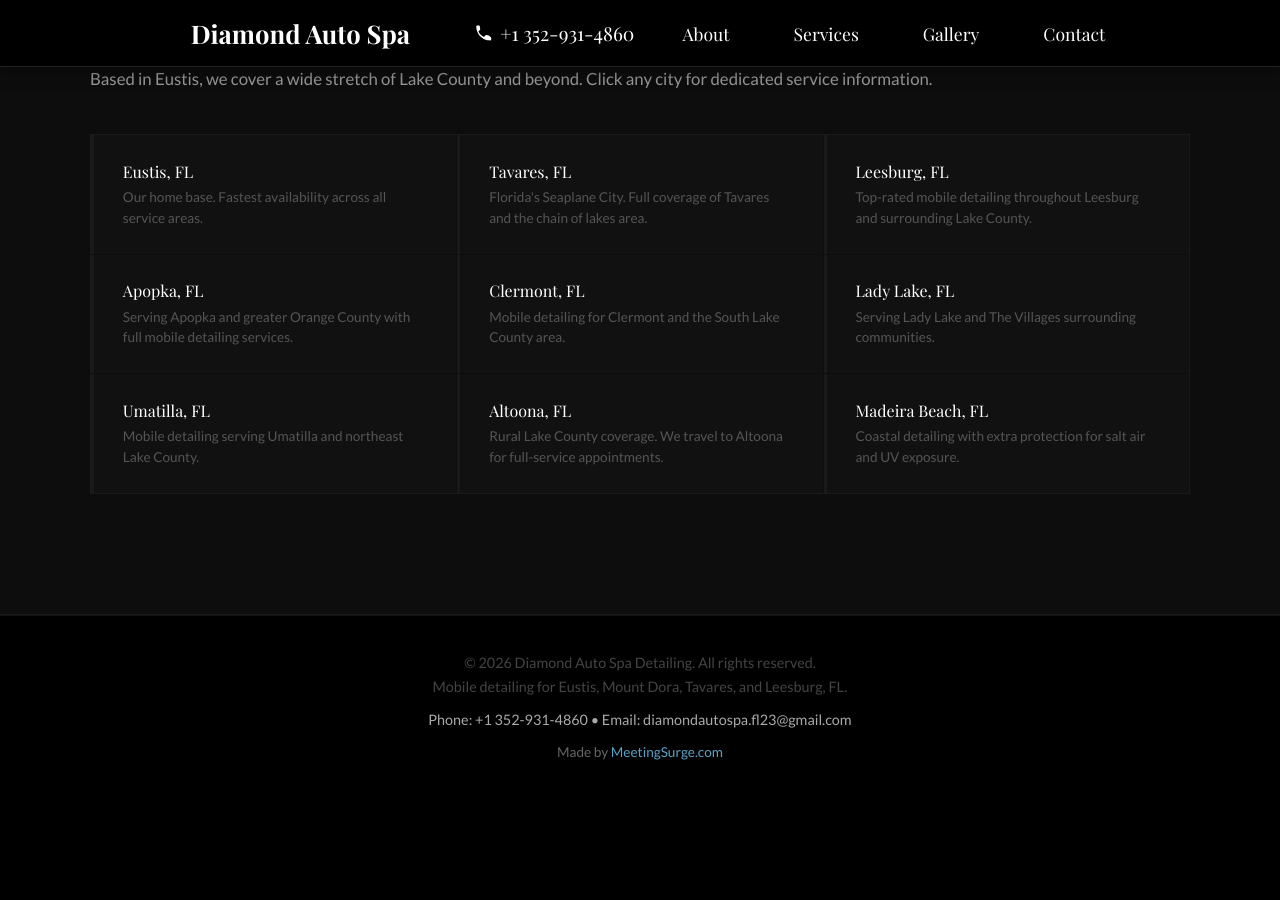
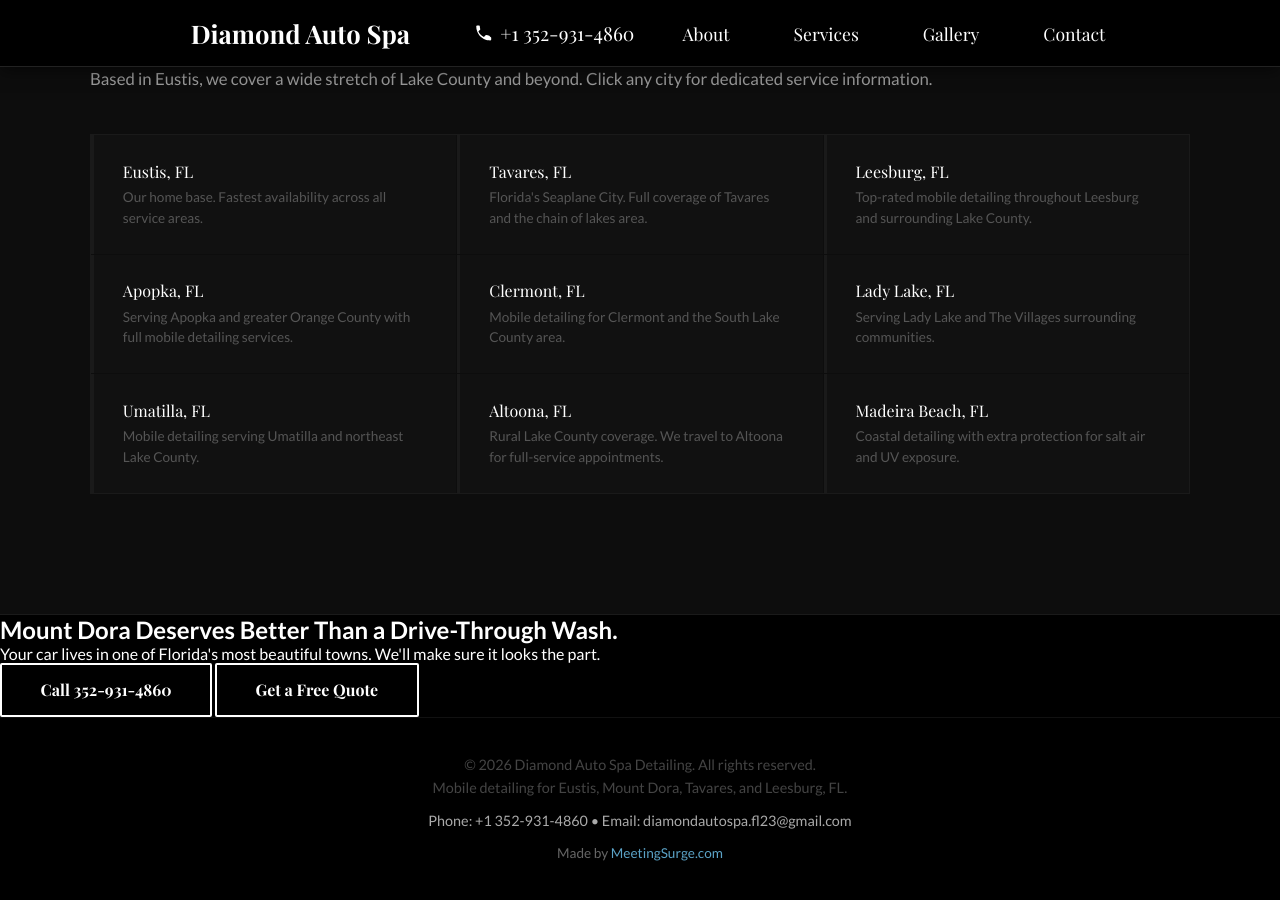
Before and after one commit to JamesBrownR/Diamond-Auto-Spa-Detailing, a Jekyll site: the page built from service-area/mount-dora-fl/index.html, in a window 1280 px wide and 900 px high, scrolled down 5037 px. Built offline with Jekyll 4.4.1, drawn with Linux system fonts in a browser that asks for light colours; some web fonts are replaced; before the commit the page ends 5835 px from its top, so only the background shows below that.

Commit message:
Update index.html

```diff
--- a/service-area/mount-dora-fl/index.html
+++ b/service-area/mount-dora-fl/index.html
@@ -327,3 +327,9 @@
         </div>
     </div>
 </section>
+<div class="footer-cta-band">
+    <h2>Mount Dora Deserves Better Than a Drive-Through Wash.</h2>
+    <p>Your car lives in one of Florida's most beautiful towns. We'll make sure it looks the part.</p>
+    <a href="tel:+13529314860" class="cta-bbutton">Call 352-931-4860</a>
+    <a href="/#contact" class="cta-bbutton">Get a Free Quote</a>
+</div>
```
